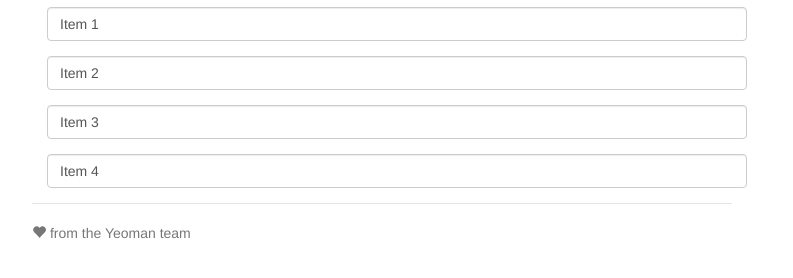
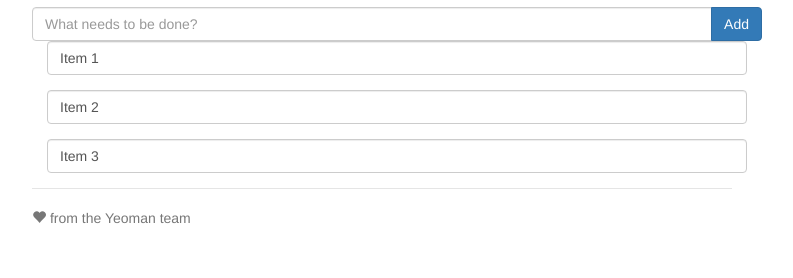
Before and after one commit to vivianliang/yo-test-project, a website: page app/index.html in a window 1280 px wide. Shown: the part 166-444 px from the top of the page, without its empty margins (258-1051 px from the left). Drawn offline with nearby package versions, Linux system fonts and the light colour scheme; some packages are replaced by stand-ins of ours; files that its build step writes are made by us from their sources.

Commit message:
ng-submit binds addTodo() function to onsubmit event of form

```diff
--- a/app/scripts/controllers/main.js
+++ b/app/scripts/controllers/main.js
@@ -9,5 +9,9 @@
  */
 angular.module('yoTestProjectApp')
   .controller('MainCtrl', function ($scope) {
-    $scope.todos = ['Item 1', 'Item 2', 'Item 3', 'Item 4'];
+    $scope.todos = ['Item 1', 'Item 2', 'Item 3'];
+    $scope.addTodo = function(){
+      $scope.todos.push($scope.todo);
+      $scope.todo = '';
+    };
   });
--- a/app/views/main.html
+++ b/app/views/main.html
@@ -1,6 +1,22 @@
 <div class="container">
+
   <h2>My todos</h2>
-  <p class="form-group" ng-repeat="todo in todos">
-    <input type="text" ng-model="todo" class="form-control">
-  </p>
+
+  <!-- todos input -->
+  <form role="form" ng-submit="addTodo()">
+    <div class="row">
+      <div class="input-group">
+        <input type="text" ng-model="todo" placeholder="What needs to be done?" class="form-control">
+        <span class="input-group-btn">
+          <input type="submit" class="btn btn-primary" value="Add">
+        </span>
+      </div>
+    </div>
+
+    <!-- Todos list -->
+    <p class="form-group" ng-repeat="todo in todos">
+      <input type="text" ng-model="todo" class="form-control">
+    </p>
+
+  </form>
 </div>
```
